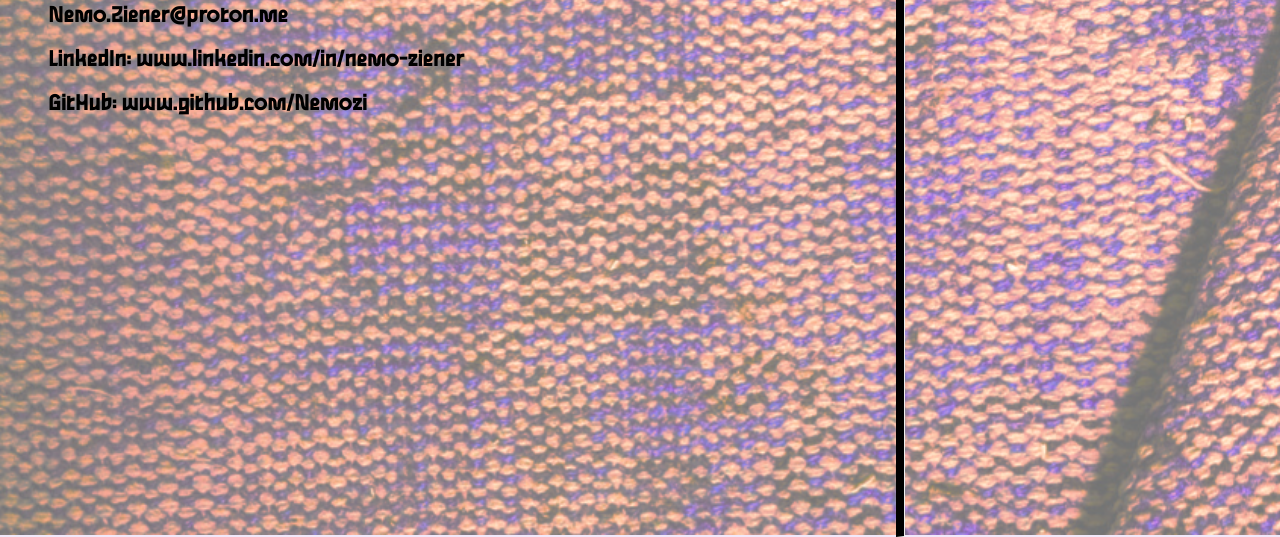
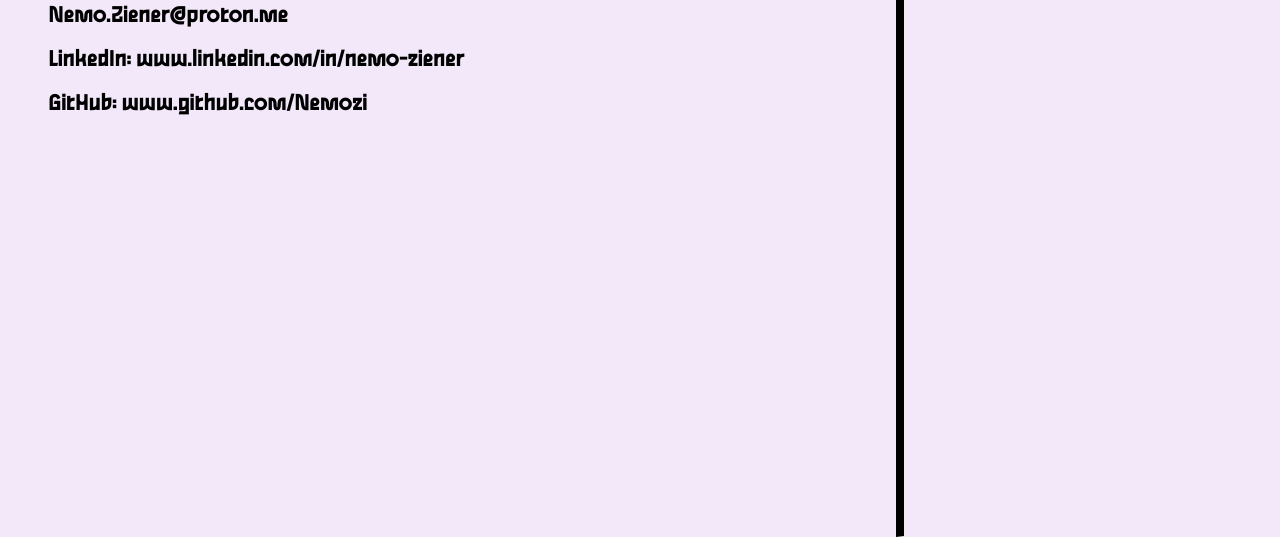
Before and after one commit to Nemozi/Nemozi.github.io, an Astro site: page /contact in a window 1280 px wide. Shown: the part 265-802 px from the top of the page. Built offline with nearby package versions, Linux system fonts and the light colour scheme; Astro itself is replaced by a stand-in of ours.

Commit message:
Remove weird bg

```diff
--- a/src/pages/contact.astro
+++ b/src/pages/contact.astro
@@ -25,7 +25,6 @@
 
 <style>
     html, body {
-        background-image: url('/carpet-bg.png');
         background-color: #f2e8fa;
         background-size: cover; /* Ensure the background image covers the entire frame */
         background-position: center; /* Center the background image */
--- a/src/pages/index.astro
+++ b/src/pages/index.astro
@@ -36,7 +36,6 @@
 
 <style>
     html, body {
-        background-image: url('/carpet-bg.png');
         background-color: #f2e8fa;
         background-size: cover; /* Ensure the background image covers the entire frame */
         background-position: center; /* Center the background image */
```
